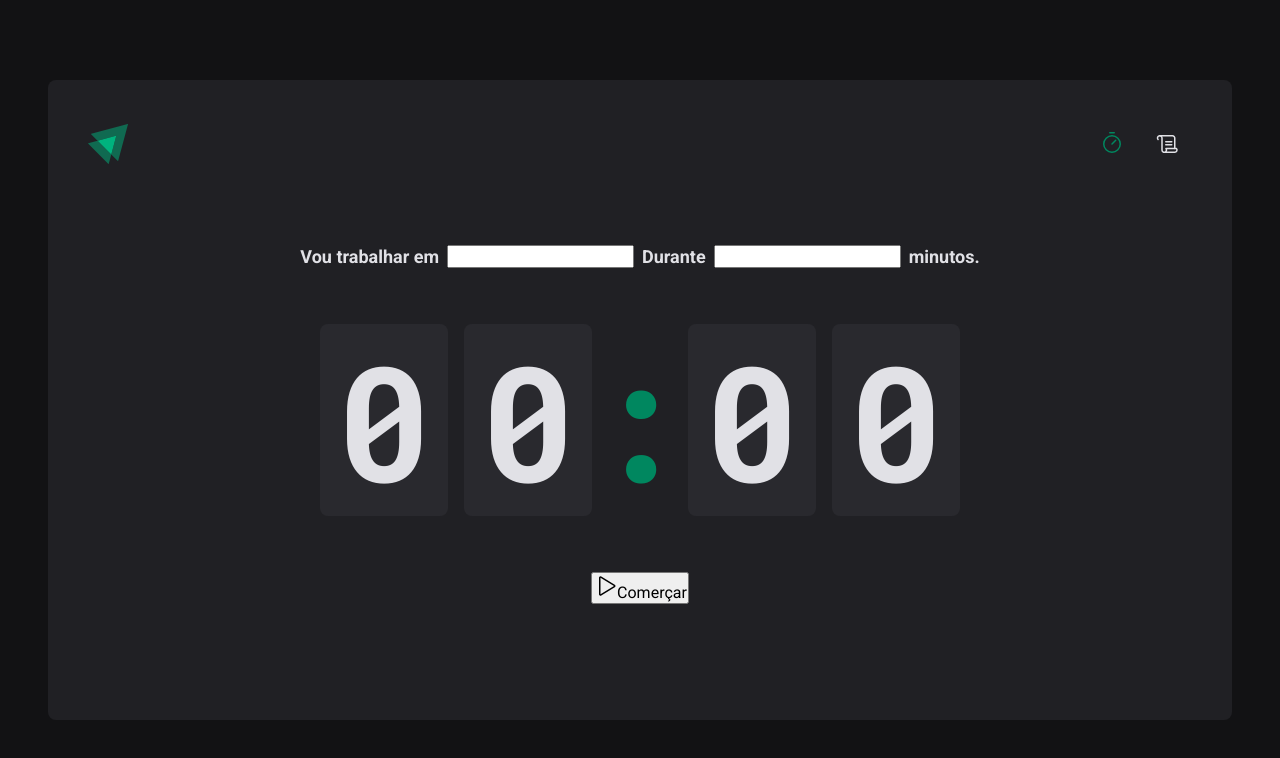
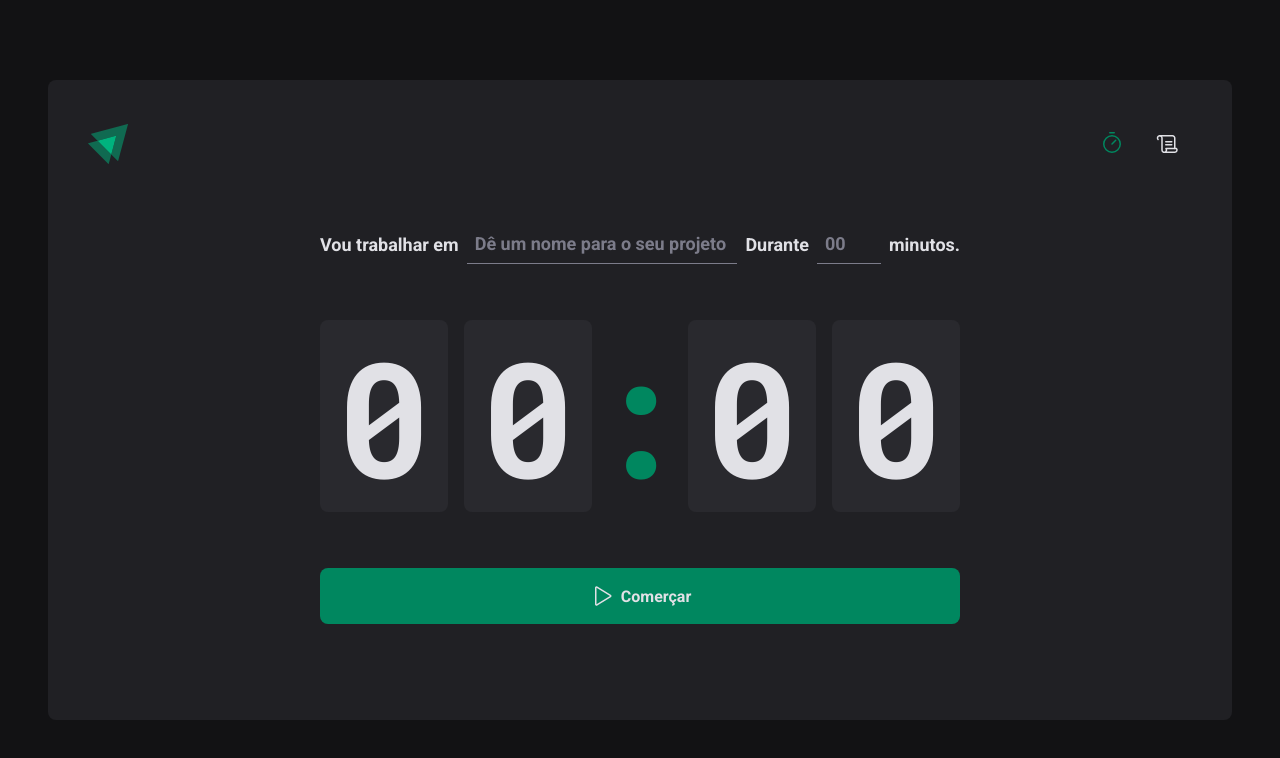
Before and after one commit to joseaugustoss/spas-reactjs, a React (Vite) app: page / in a window 1280 px wide. Shown: the top 758 px of the page. Built offline with nearby package versions, Linux system fonts and the light colour scheme.

Commit message:
finalizando home

```diff
--- a/src/pages/Home/index.tsx
+++ b/src/pages/Home/index.tsx
@@ -3,7 +3,10 @@
   CountdownContainer,
   FormContainer,
   HomeContainer,
+  MinutesAmountInput,
   Separator,
+  StartCountdownButton,
+  TaskInput,
 } from "./styles";
 
 export function Home() {
@@ -12,10 +15,14 @@
       <form action="">
         <FormContainer>
           <label htmlFor="task">Vou trabalhar em</label>
-          <input id="task" placeholder=" " />
+          <TaskInput id="task" placeholder="Dê um nome para o seu projeto " />
 
           <label htmlFor="minutesAmount">Durante</label>
-          <input type="number" id="minutesAmount" />
+          <MinutesAmountInput
+            type="number"
+            id="minutesAmount"
+            placeholder="00"
+          />
 
           <span>minutos.</span>
         </FormContainer>
@@ -26,10 +33,10 @@
           <span>0</span>
           <span>0</span>
         </CountdownContainer>
-        <button type="submit">
+        <StartCountdownButton type="submit">
           <Play size={24} />
           Comerçar
-        </button>
+        </StartCountdownButton>
       </form>
     </HomeContainer>
   );
--- a/src/pages/Home/styles.ts
+++ b/src/pages/Home/styles.ts
@@ -53,3 +53,57 @@
   display: flex;
   justify-content: center;
 `;
+
+const BaseInput = styled.input`
+  background: transparent;
+  height: 2.5rem;
+  border: 0;
+  border-bottom: 1px solid ${(props) => props.theme["gray-500"]};
+  font-weight: bold;
+  font-size: 1.125rem;
+  padding: 0 0.5rem;
+  color: ${(props) => props.theme["gray-100"]};
+
+  &:focus {
+    box-shadow: none;
+    border-color: ${(props) => props.theme["green-500"]};
+  }
+
+  &::placeholder {
+    color: ${(props) => props.theme["gray-500"]};
+  }
+`;
+
+export const TaskInput = styled(BaseInput)`
+  flex: 1;
+`;
+
+export const MinutesAmountInput = styled(BaseInput)`
+  width: 4rem;
+`;
+
+export const StartCountdownButton = styled.button`
+  background: ${(props) => props.theme["green-500"]};
+  color: ${(props) => props.theme["gray-100"]};
+  width: 100%;
+  border: 0;
+  padding: 1rem;
+  border-radius: 8px;
+
+  display: flex;
+  align-items: center;
+  justify-content: center;
+  gap: 0.5rem;
+  font-weight: bold;
+
+  cursor: pointer;
+
+  &:disabled {
+    opacity: 0.7;
+    cursor: not-allowed;
+  }
+
+  &:not(:disabled):hover {
+    background: ${(props) => props.theme["green-700"]};
+  }
+`;
```
